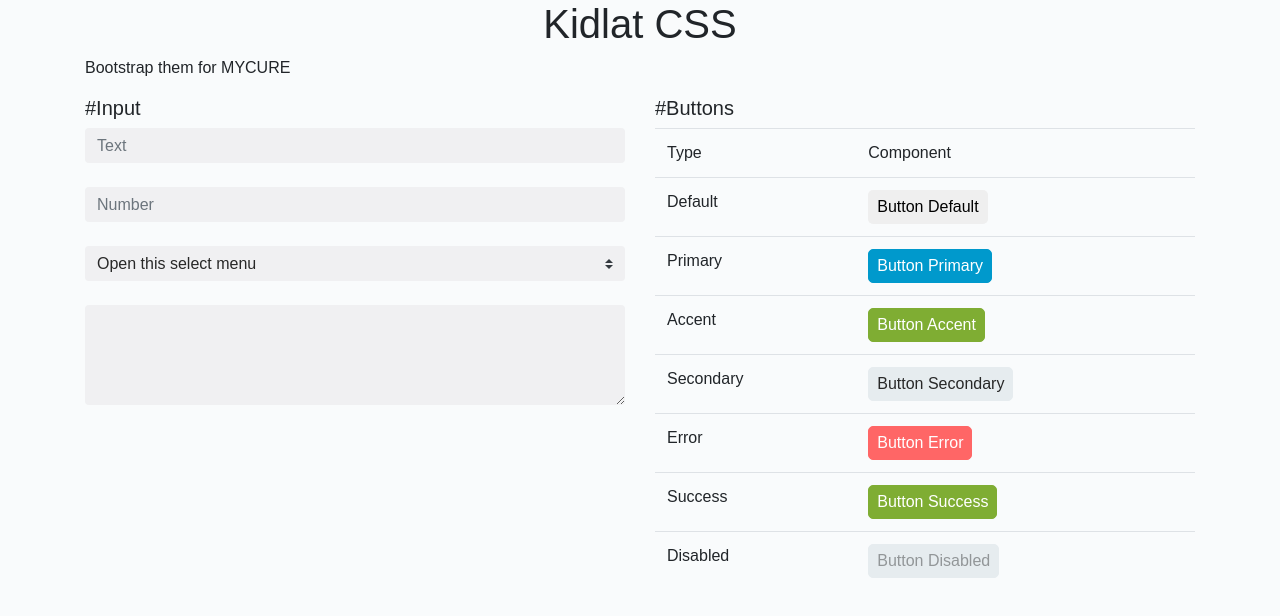
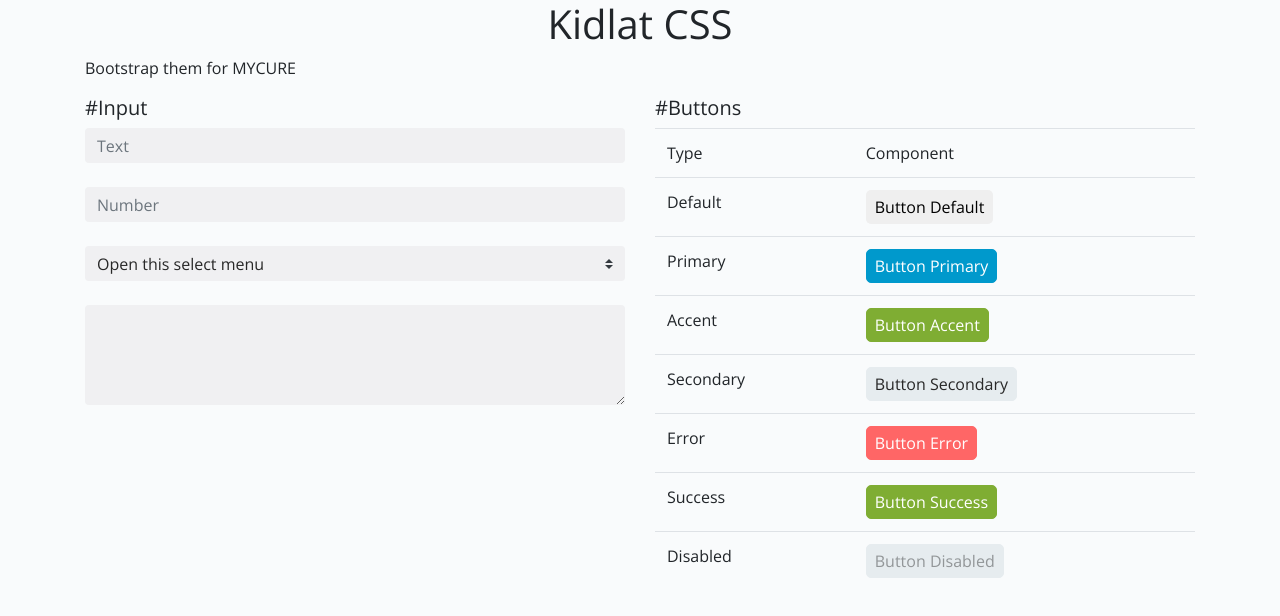
Before and after one commit to mycurelabs/kidlat-css, a website: page index.html in a window 1280 px wide. Drawn offline with nearby package versions, Linux system fonts and the light colour scheme; files that its build step writes are made by us from their sources.

Commit message:
Updated font-family

```diff
--- a/scss/_mixins.scss
+++ b/scss/_mixins.scss
@@ -5,11 +5,11 @@
 }
 
 @mixin main-font {
-  font-family: 'Source Sans Pro', sans-serif;
+  font-family: 'Open Sans', sans-serif;
 }
 
 @mixin heading-font {
-  font-family: 'Source Sans Pro', sans-serif;
+  font-family: 'Open Sans', sans-serif;
 }
 
 @mixin input-default {
```
